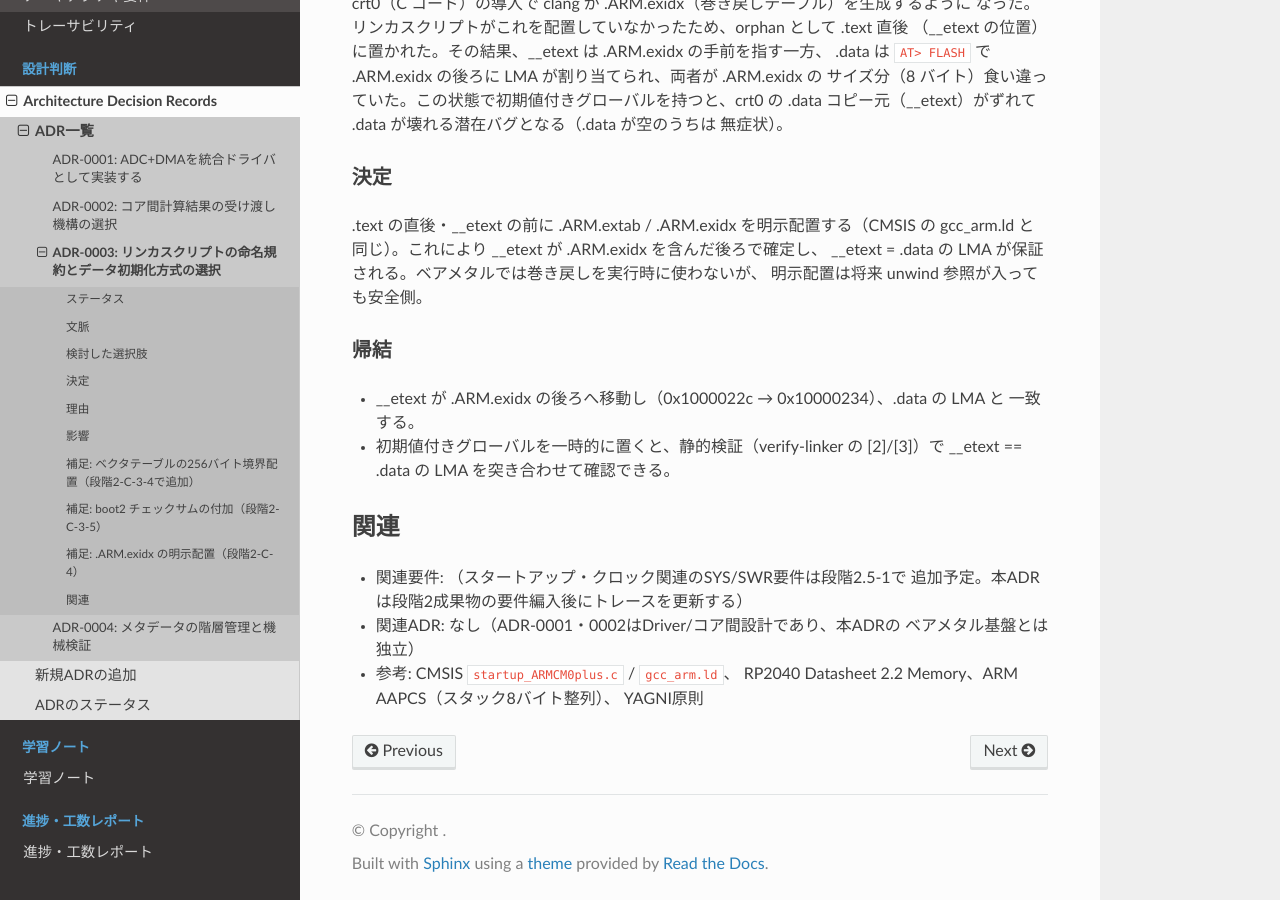
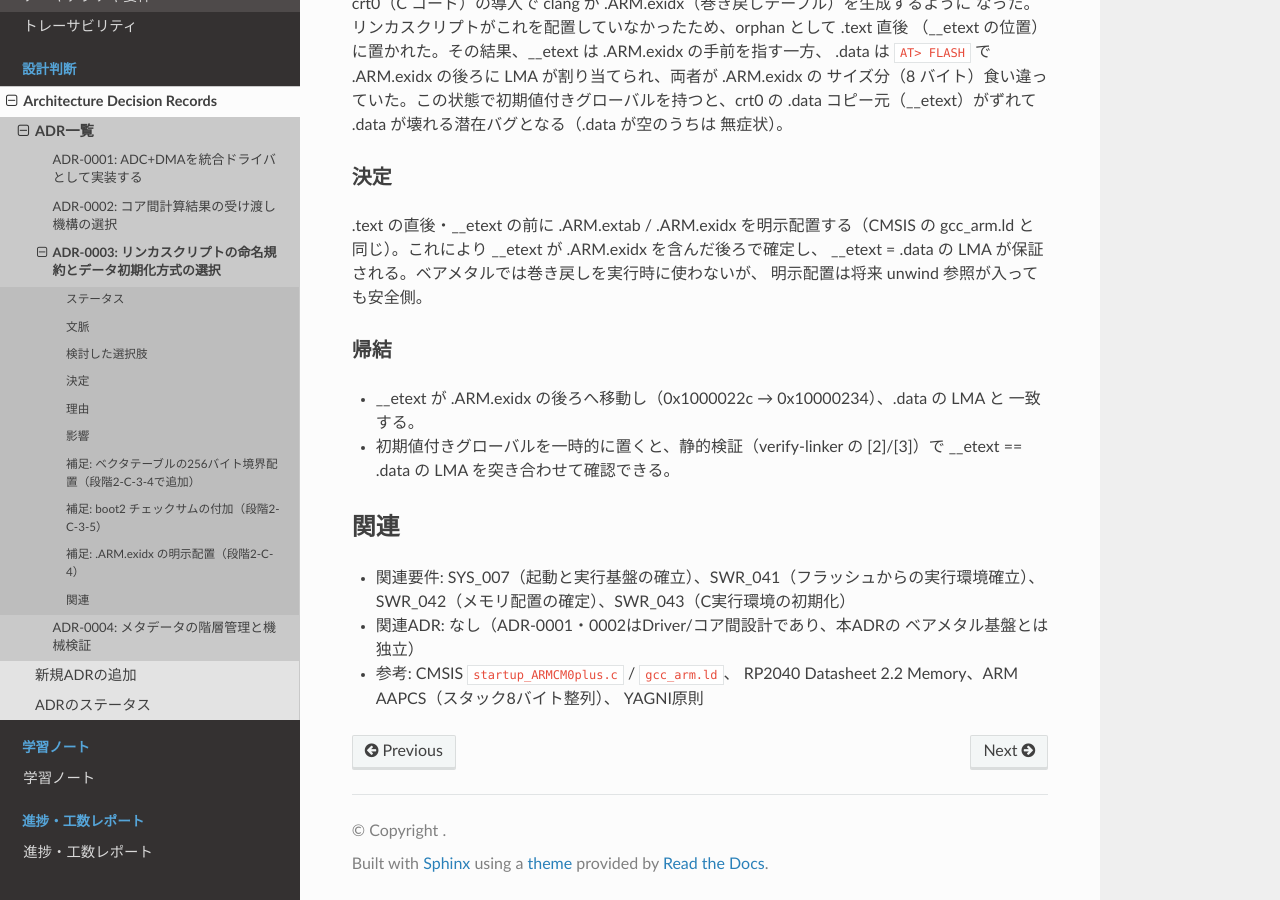
Before and after one commit to harukikiya/rp2040-temp-monitor, a Sphinx documentation site: the page built from docs/common/adr/0003-linker-script-conventions.md, in a window 1280 px wide and 900 px high, scrolled down 6719 px. Built offline with Sphinx 7.4.7 and the Read the Docs theme 3.1.0, drawn with Linux system fonts in a browser that asks for light colours.

```diff
--- a/docs/common/adr/0003-linker-script-conventions.md
+++ b/docs/common/adr/0003-linker-script-conventions.md
@@ -289,8 +289,8 @@ __etext = .data の LMA が保証される。ベアメタルでは巻き戻し
 
 ## 関連
 
-- 関連要件: （スタートアップ・クロック関連のSYS/SWR要件は段階2.5-1で
-  追加予定。本ADRは段階2成果物の要件編入後にトレースを更新する）
+- 関連要件: SYS_007（起動と実行基盤の確立）、SWR_041（フラッシュからの実行環境確立）、
+  SWR_042（メモリ配置の確定）、SWR_043（C実行環境の初期化）
 - 関連ADR: なし（ADR-0001・0002はDriver/コア間設計であり、本ADRの
   ベアメタル基盤とは独立）
 - 参考: CMSIS `startup_ARMCM0plus.c` / `gcc_arm.ld`、
```
Also changed, not shown: README.md (+2 -2 lines).
